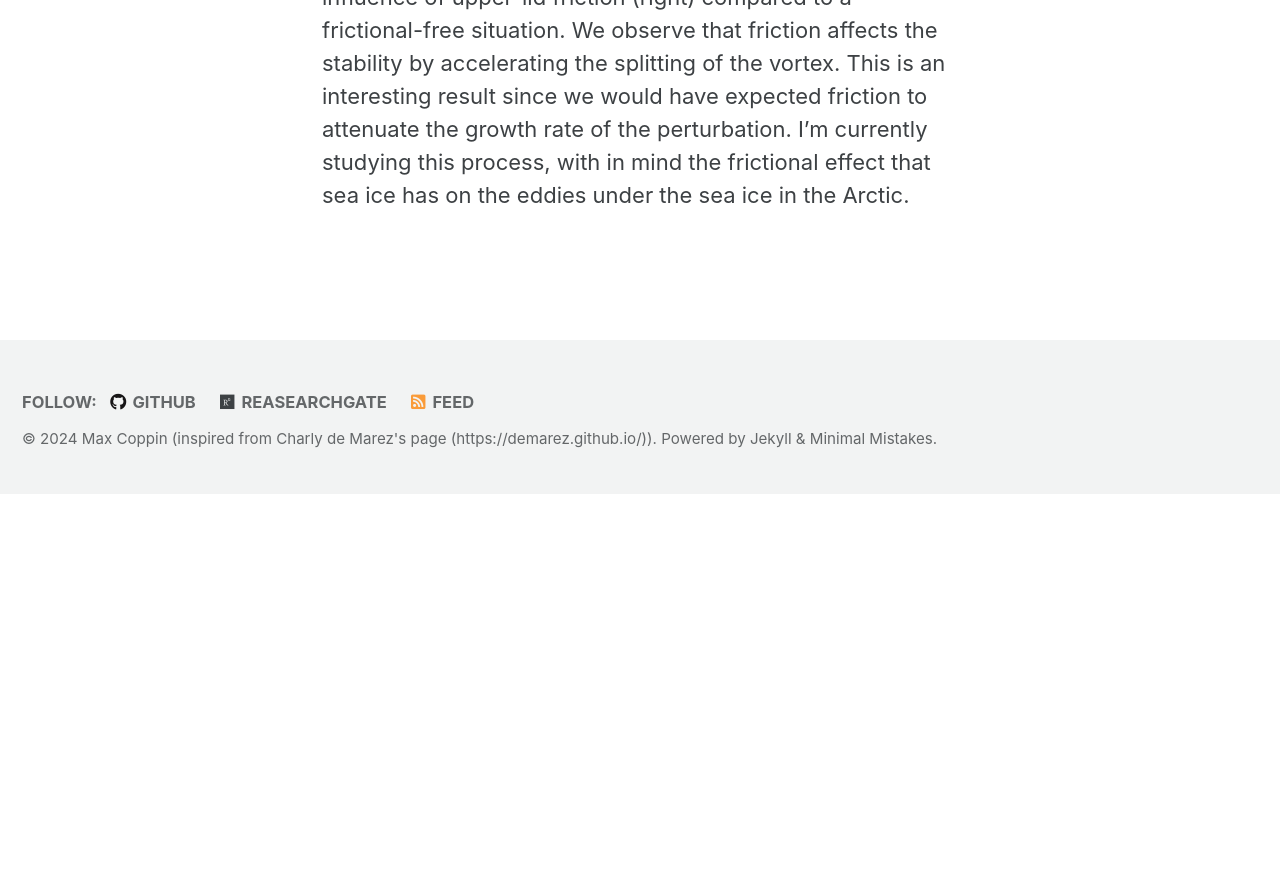
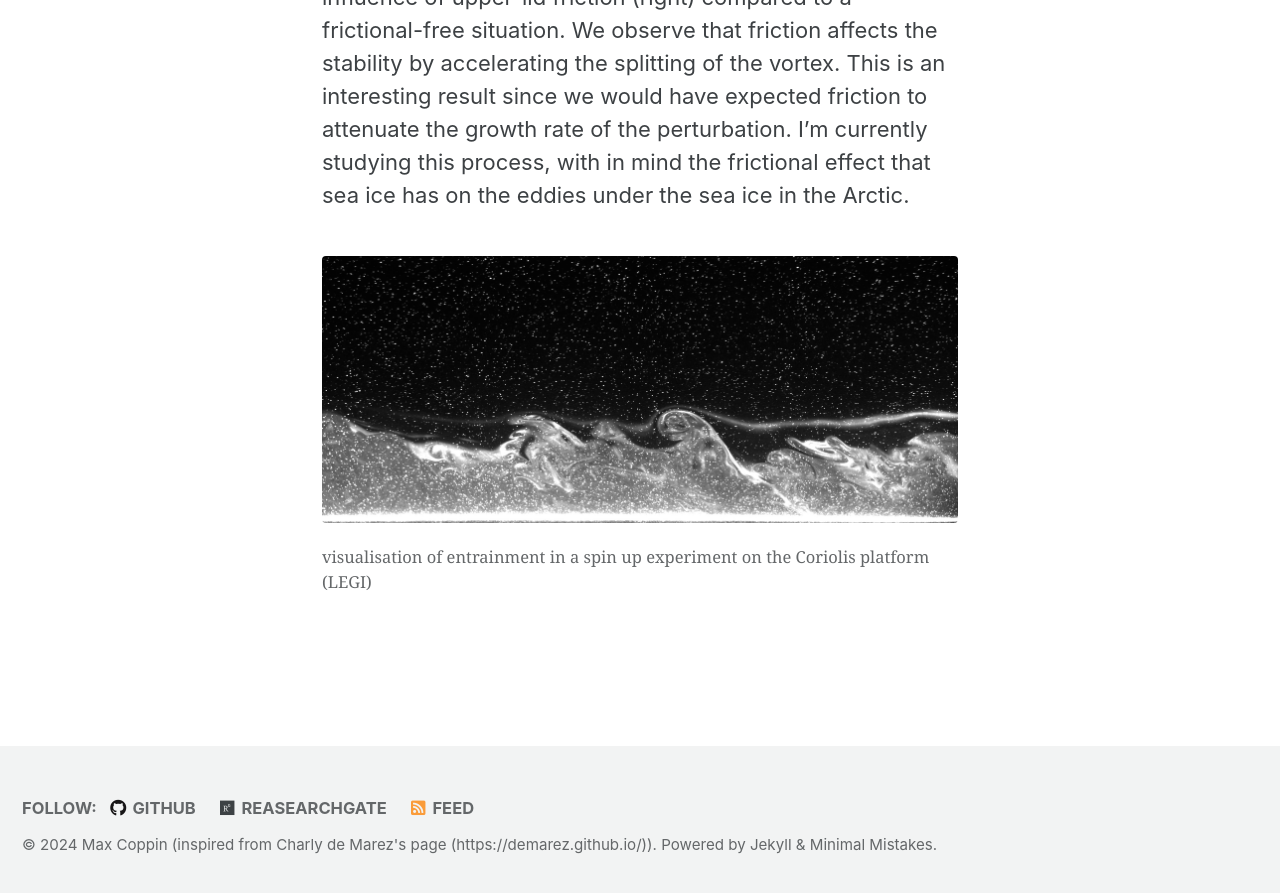
Before and after one commit to Max-Coppin/max-coppin.github.io, a Jekyll site: the page built from _pages/Movie.md, in a window 1280 px wide and 900 px high, scrolled down 1004 px. Shown: the top 893 px of the window. Built offline with Jekyll 4.4.1, drawn with Linux system fonts in a browser that asks for light colours; cached includes are drawn as plain includes; before the commit the page ends 1498 px from its top, so only the background shows below that.

Commit message:
Add pict_KP

```diff
--- a/_layouts/home.html
+++ b/_layouts/home.html
@@ -27,6 +27,9 @@ layout: archive
 <h2>Current project</h2>
 <p>We explore the different regimes of convection as a function of the two major variables in geophysical fluids, namely rotation (through the Coriolis effect) and stratification. We also explore the influence of wind-induced stress.</p>
 
+
+
+
 <p>My study is based on a number of themes:</p>
 <ul>
   <li><strong>Turbulence in convection:</strong> How does turbulent kinetic energy evolve in a convective plume and in the mixing layer? Refinement of turbulence parameterization and turbulent closure models.</li>
--- a/_pages/Movie.md
+++ b/_pages/Movie.md
@@ -7,6 +7,7 @@ title: "Movie"
 toc: false
 header:
   overlay_color: "#000"
+  overlay_image: /file/KP-nice_plot-EXP15.jpeg
 
 ---
 ## Nice plot
@@ -18,3 +19,7 @@ header:
 This film shows the stability of two vortices in a 2 +1/2 Rotating Shallow layer code. The vortices are in the middle layer of the model. The bottom layer is at rest and there is no mean flow in the upper layer. This simulation exhibits the influence of upper-lid friction (right) compared to a frictional-free situation.
 We observe that friction affects the stability by accelerating the splitting of the vortex. This is an interesting result since we would have expected friction to attenuate the growth rate of the perturbation.
 I'm currently studying this process, with in mind the frictional effect that sea ice has on the eddies under the sea ice in the Arctic.
+
+
+<figure> <img src="/file/KP-nice_plot-EXP15.jpeg">
+<figcaption> visualisation of entrainment in a spin up experiment on the Coriolis platform (LEGI)</figcaption> </figure>
```
Also changed, not shown: file/KP-nice_plot-EXP15.jpeg (added), 1 other file.
